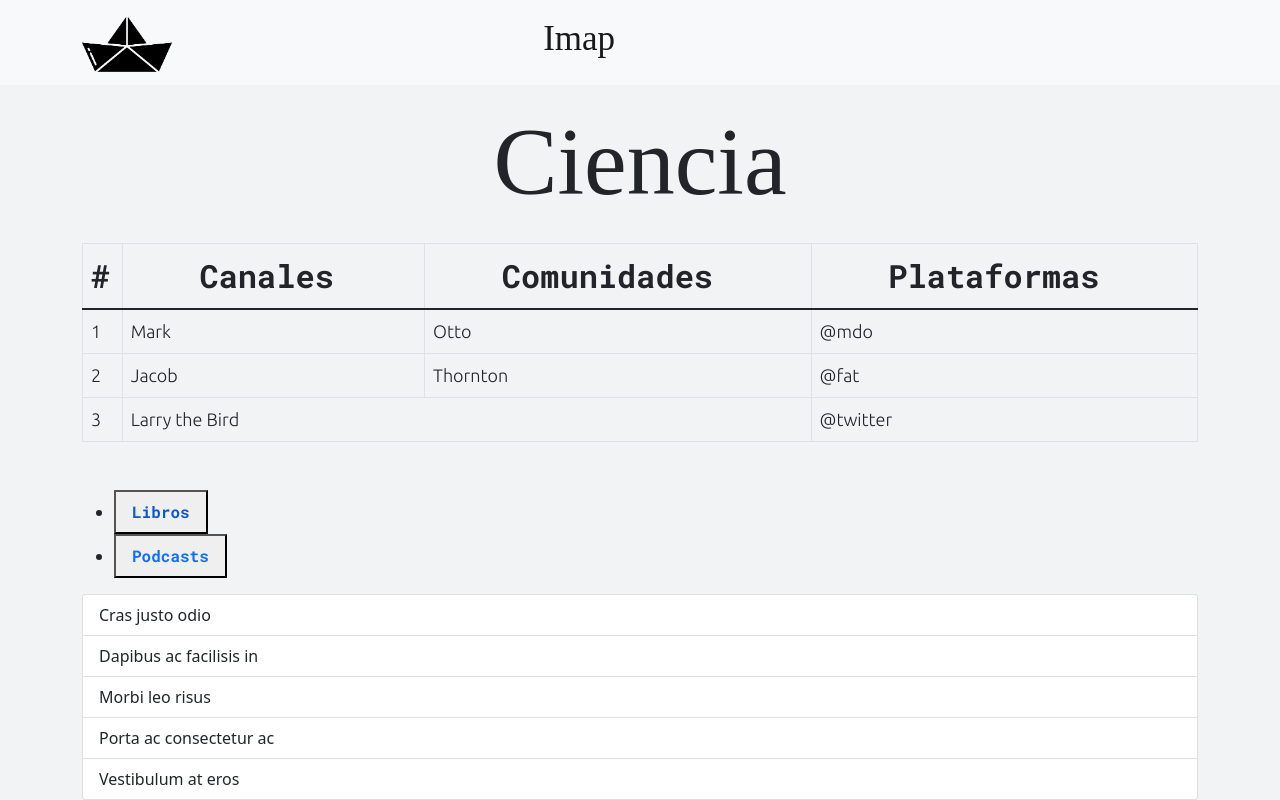
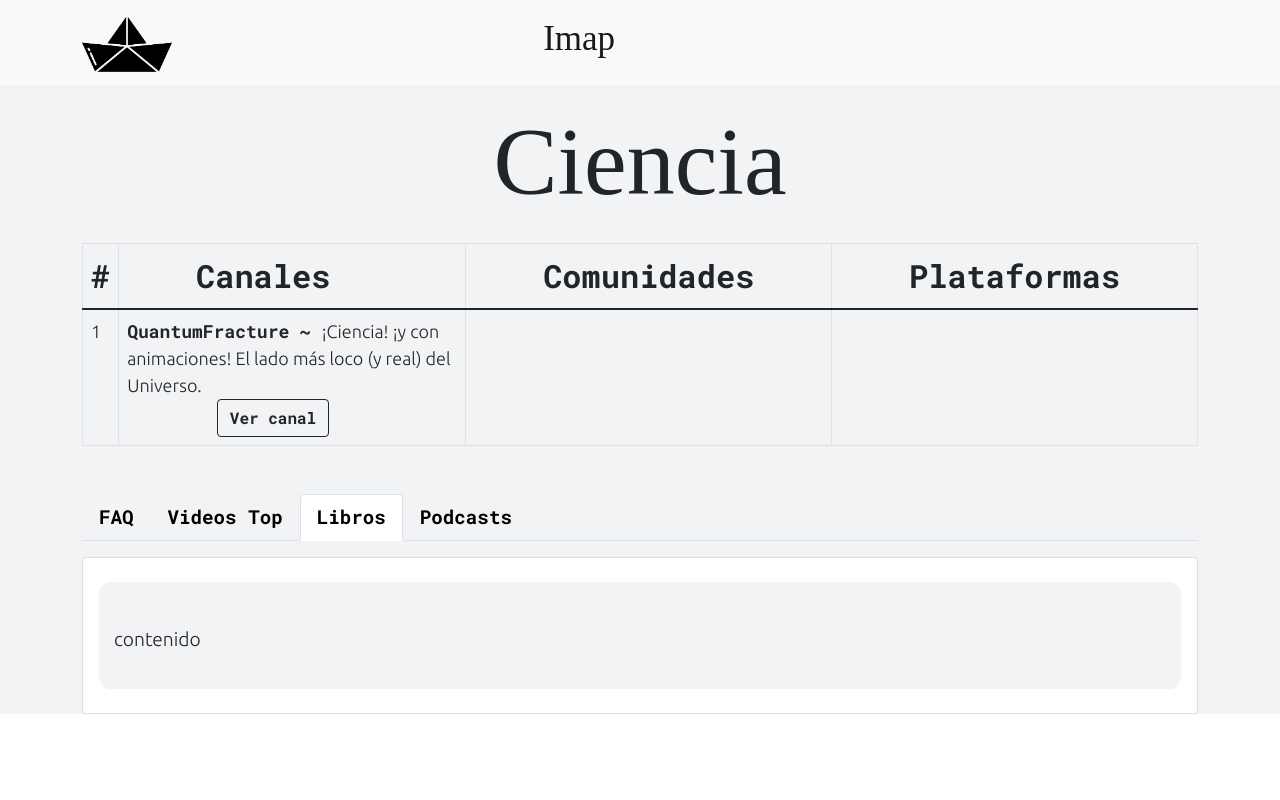
Before and after one commit to s11o-4/Imap, a React (Create React App) app: page /Ciencia in a window 1280 px wide. Both pictures are taken after a click on the tab "Libros". Built offline with nearby package versions, Linux system fonts and the light colour scheme; a web font is replaced by a local one.

Commit message:
quedo gran parte del molde del contenido de cada mapa

```diff
--- a/src/App.css
+++ b/src/App.css
@@ -27,6 +27,11 @@
 #leyend{
   font-family: 'Fira Sans', sans-serif;
   font-size: 1vw;
+}
+
+.btn_table{
+  padding-left: 7vw;
+  padding-right: 7vw;
 }
 
 .content_title{
--- a/src/App.js
+++ b/src/App.js
@@ -102,6 +102,7 @@ function Map(props) {
     <Card border="dark">
       <Card.Img
         class="map_img"
+        alt={props.title}
         variant="top"
         src={props.img_scr}
       />
@@ -110,8 +111,7 @@ function Map(props) {
           {props.title}
         </Card.Title>
         <Button
-          id='button_ver_mapa'
-          variant="danger"
+          variant="outline-dark"
           onClick={() => {
             navigate(props.id)
           }}>
@@ -179,5 +179,13 @@ class MapsClass extends React.Component {
     )
   }
 }
+/* --Proximamente...
+function Footer(){
+  return(
+    <div>
 
+    </div>
+  )
+}
+*/
 export default App;
--- a/src/maps/Ciencia.js
+++ b/src/maps/Ciencia.js
@@ -8,7 +8,8 @@ import Container from 'react-bootstrap/Container'
 import Tabs from 'react-bootstrap/Tabs'
 import Tab from 'react-bootstrap/Tab'
 import ListGroup from 'react-bootstrap/ListGroup'
-import 'bootstrap/dist/css/bootstrap.min.css';
+import Button from 'react-bootstrap/Button'
+import 'bootstrap/dist/css/bootstrap.min.css'
 
 function Ciencia() {
     return (
@@ -30,10 +31,44 @@ function Title() {
     )
 }
 
+function TableRowGenerator(props) {
+    return (
+        <tr>
+            <td>
+                {props.id}
+            </td>
+            <td>
+                <span class="table_content_title">
+                    {props.chanel_title + " ~ "}
+                </span>
+                {props.description}
+                <br />
+                <span class="btn_table">
+                    <Button
+                        variant="outline-dark"
+                        target='blank'
+                        href={props.link}
+                    >
+                        <span class="content_title">
+                            Ver canal
+                        </span>
+                    </Button>
+                </span>
+            </td>
+            <td>
+                {props.comunity}
+            </td>
+            <td>
+                {props.platforms}
+            </td>
+        </tr>
+    )
+}
+
 function ContentTable() {
     const thStyle = {
         paddingLeft: '6vw',
-        paddingRight: '5vw'
+        paddingRight: '6vw'
     }
     return (
         <div className='table'>
@@ -43,8 +78,8 @@ function ContentTable() {
                         <tr>
                             <th>#</th>
                             <th
-                                style={thStyle}
-                            >Canales</th>
+                                style={thStyle}>
+                                Canales</th>
                             <th
                                 style={thStyle}>
                                 Comunidades</th>
@@ -54,27 +89,34 @@ function ContentTable() {
                         </tr>
                     </thead>
                     <tbody class="table_content">
-                        <tr>
-                            <td>1</td>
-                            <td>Mark</td>
-                            <td>Otto</td>
-                            <td>@mdo</td>
-                        </tr>
-                        <tr>
-                            <td>2</td>
-                            <td>Jacob</td>
-                            <td>Thornton</td>
-                            <td>@fat</td>
-                        </tr>
-                        <tr>
-                            <td>3</td>
-                            <td colSpan={2}>Larry the Bird</td>
-                            <td>@twitter</td>
-                        </tr>
+                        <TableRowGenerator
+                            id='1'
+                            chanel_title='QuantumFracture'
+                            description='¡Ciencia! ¡y con animaciones! El lado más loco (y real) del Universo.'
+                            link='https://www.youtube.com/channel/UCbdSYaPD-lr1kW27UJuk8Pw'
+                        />
                     </tbody>
                 </Table>
             </Container>
         </div>
+    )
+}
+
+function TabContentGenerator(props) {
+    return (
+        <p class="tabbed_content">
+            <ListGroup>
+                <ListGroup.Item>
+                    <p class="tabbed_background">
+                        <Container>
+                            <span>
+                                {props.content_arg}
+                            </span>
+                        </Container>
+                    </p>
+                </ListGroup.Item>
+            </ListGroup>
+        </p>
     )
 }
 
@@ -84,27 +126,64 @@ function ContentTabbed() {
             <Tabs
                 defaultActiveKey="profile"
                 id="uncontrolled-tab-example"
-                className="mb-2"
-                class="tabbed_content_title"
+                className="mb-3"
             >
-                <Tab eventKey="libros" title="Libros">
-                    <ListGroup>
-                        <ListGroup.Item>Cras justo odio</ListGroup.Item>
-                        <ListGroup.Item>Dapibus ac facilisis in</ListGroup.Item>
-                        <ListGroup.Item>Morbi leo risus</ListGroup.Item>
-                        <ListGroup.Item>Porta ac consectetur ac</ListGroup.Item>
-                        <ListGroup.Item>Vestibulum at eros</ListGroup.Item>
-                    </ListGroup>
+                <Tab
+                    eventKey='faq'
+                    title=
+                    {
+                        <span class="tabbed_title">
+                            FAQ
+                        </span>
+                    }
+                >
+                    <TabContentGenerator
+                        content_arg='contenido'
+                    />
                 </Tab>
-                <Tab eventKey="podcasts" title="Podcasts">
-                    <ListGroup>
-                        <ListGroup.Item>Cras justo odio</ListGroup.Item>
-                        <ListGroup.Item>Dapibus ac facilisis in</ListGroup.Item>
-                        <ListGroup.Item>Morbi leo risus</ListGroup.Item>
-                        <ListGroup.Item>Porta ac consectetur ac</ListGroup.Item>
-                        <ListGroup.Item>Vestibulum at eros</ListGroup.Item>
-                    </ListGroup>
+
+                <Tab
+                    eventKey="videos"
+                    title=
+                    {
+                        <span class="tabbed_title">
+                            Videos Top
+                        </span>
+                    }
+                >
+                    <TabContentGenerator
+                        content_arg='contenido'
+                    />
                 </Tab>
+
+                <Tab
+                    eventKey="libros"
+                    title=
+                    {
+                        <span class="tabbed_title">
+                            Libros
+                        </span>
+                    }
+                >
+                    <TabContentGenerator
+                        content_arg='contenido'
+                    />
+                </Tab>
+
+                <Tab
+                    eventKey="podcasts"
+                    title=
+                    {
+                        <span class="tabbed_title">
+                            Podcasts
+                        </span>
+                    }
+                >
+                    <TabContentGenerator
+                        content_arg='contenido'
+                    />
+                </Tab>
+
             </Tabs>
         </Container>
     )
--- a/src/maps/Maps.css
+++ b/src/maps/Maps.css
@@ -1,4 +1,4 @@
-.Ciencia{
+.Science{
   background-color: #F2F3F4;
 }
 
@@ -20,14 +20,37 @@
   font-size: 2rem;
 }
 
-.tabbed_content_title{
-  font-family: 'Roboto Mono', monospace;
-  font-size: 1rem;
-}
-
 .table_content{
   font-family: 'Ubuntu', sans-serif;
   font-size: large;
+}
+
+.table_content_title{
+  font-family: 'Roboto Mono', monospace;
+  }
+
+.tabbed_title{
+  font-family: 'Roboto Mono', monospace;
+  color: black;
+  font-size: larger;
+}
+
+.tabbed_content{
+  font-family: 'Ubuntu', sans-serif;
+  font-size: larger;
+
+  background-color: #F2F3F4;
+}
+
+.tabbed_background{
+  background-color: #F2F3F4;
+  margin-top: 2vh;
+  padding-top: 5vh;
+  padding-bottom: 4vh;
+  border-style: solid;
+  border-width: 0.4vh;
+  border-radius: 12px;
+  border-color: #F2F3F4;
 }
 
 /* Media queries */
```
